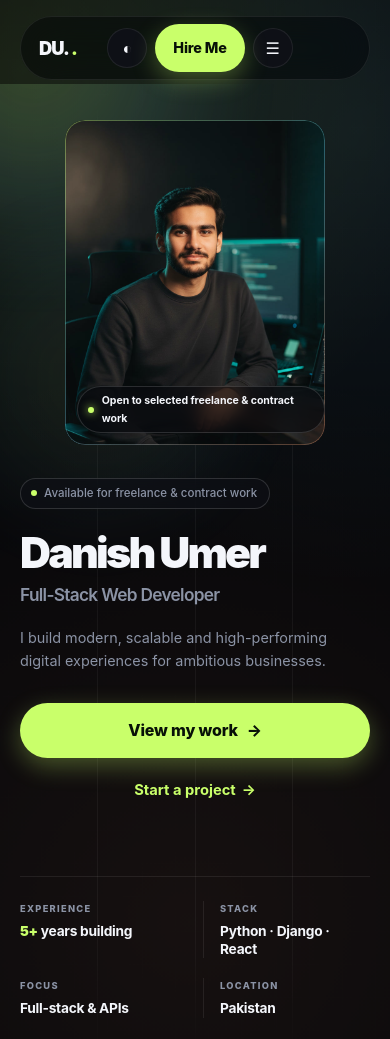
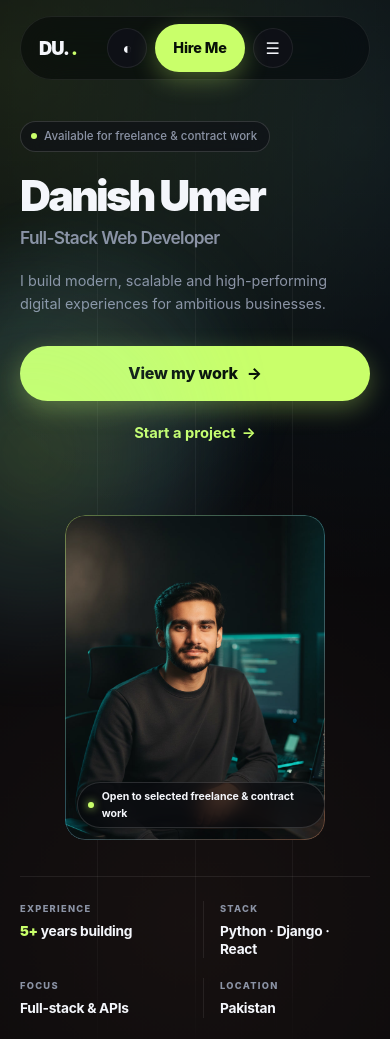
Before and after one commit to danishumer9988/Du.portfolio, a Django app: page / in a window 390 px wide. Shown: the top 1039 px of the page. Run offline with Django 5.2, Linux system fonts and the light colour scheme; data comes from the database, SQL or seed files in the repository; data that the repository does not hold is empty.

Commit message:
Initial commit

```diff
--- a/templates/home/hero.html
+++ b/templates/home/hero.html
@@ -315,8 +315,8 @@
   }
 
   /* ============================================================
-     RESPONSIVE — TABLET (≤980px)
-     Portrait moves above copy, centered, capped at 360px
+     TABLET (≤980px)
+     Single column — copy first, then portrait
      ============================================================ */
   @media (max-width:980px){
     .hero{
@@ -329,10 +329,10 @@
       gap:44px;
       margin-bottom:48px;
     }
+    /* Portrait stays in place — no `order:-1`. Copy renders first. */
     .hero-portrait{
       justify-self:center;
       max-width:340px;
-      order:-1;
     }
     .hero-name{font-size:clamp(2.6rem,7.5vw,4.8rem)}
     .hero-headline{font-size:clamp(1.2rem,2.6vw,1.55rem)}
@@ -354,8 +354,8 @@
   }
 
   /* ============================================================
-     RESPONSIVE — MOBILE (≤720px)
-     Tighter spacing, smaller portrait, stacked facts
+     MOBILE (≤720px)
+     Copy first, portrait below, CTAs stacked full-width
      ============================================================ */
   @media (max-width:720px){
     .hero{
@@ -430,8 +430,7 @@
   }
 
   /* ============================================================
-     RESPONSIVE — SMALL PHONES (≤380px)
-     Tightest layout for iPhone SE and similar
+     SMALL PHONES (≤380px)
      ============================================================ */
   @media (max-width:380px){
     .hero{padding:28px 0 24px}
@@ -474,7 +473,6 @@
 
   /* ============================================================
      LANDSCAPE PHONES
-     Portrait is short — hide it to keep copy visible
      ============================================================ */
   @media (max-height:500px) and (orientation:landscape){
     .hero{
@@ -487,7 +485,6 @@
       margin-bottom:24px;
     }
     .hero-portrait{
-      order:0;
       max-width:200px;
       justify-self:end;
     }
@@ -533,7 +530,7 @@
 
     <div class="hero-grid">
 
-      <!-- Left: copy -->
+      <!-- Left: copy — renders first on every screen -->
       <div class="hero-copy">
 
         <span class="hero-status">
@@ -554,7 +551,7 @@
 
       </div>
 
-      <!-- Right: portrait -->
+      <!-- Right: portrait — renders last on mobile -->
       <div class="hero-portrait">
         <div class="hero-portrait-glow" aria-hidden="true"></div>
         <div class="hero-portrait-frame">
```
